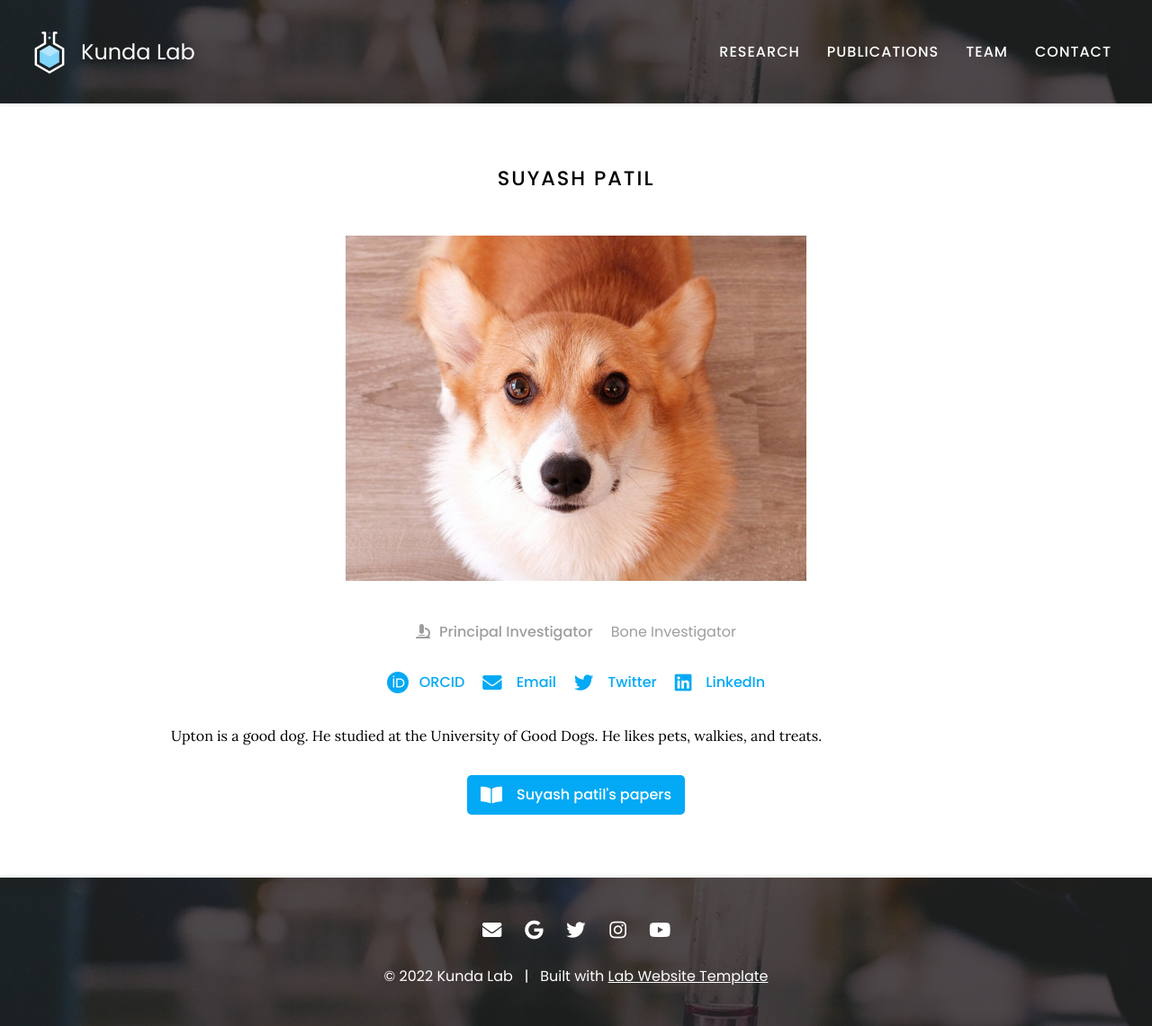
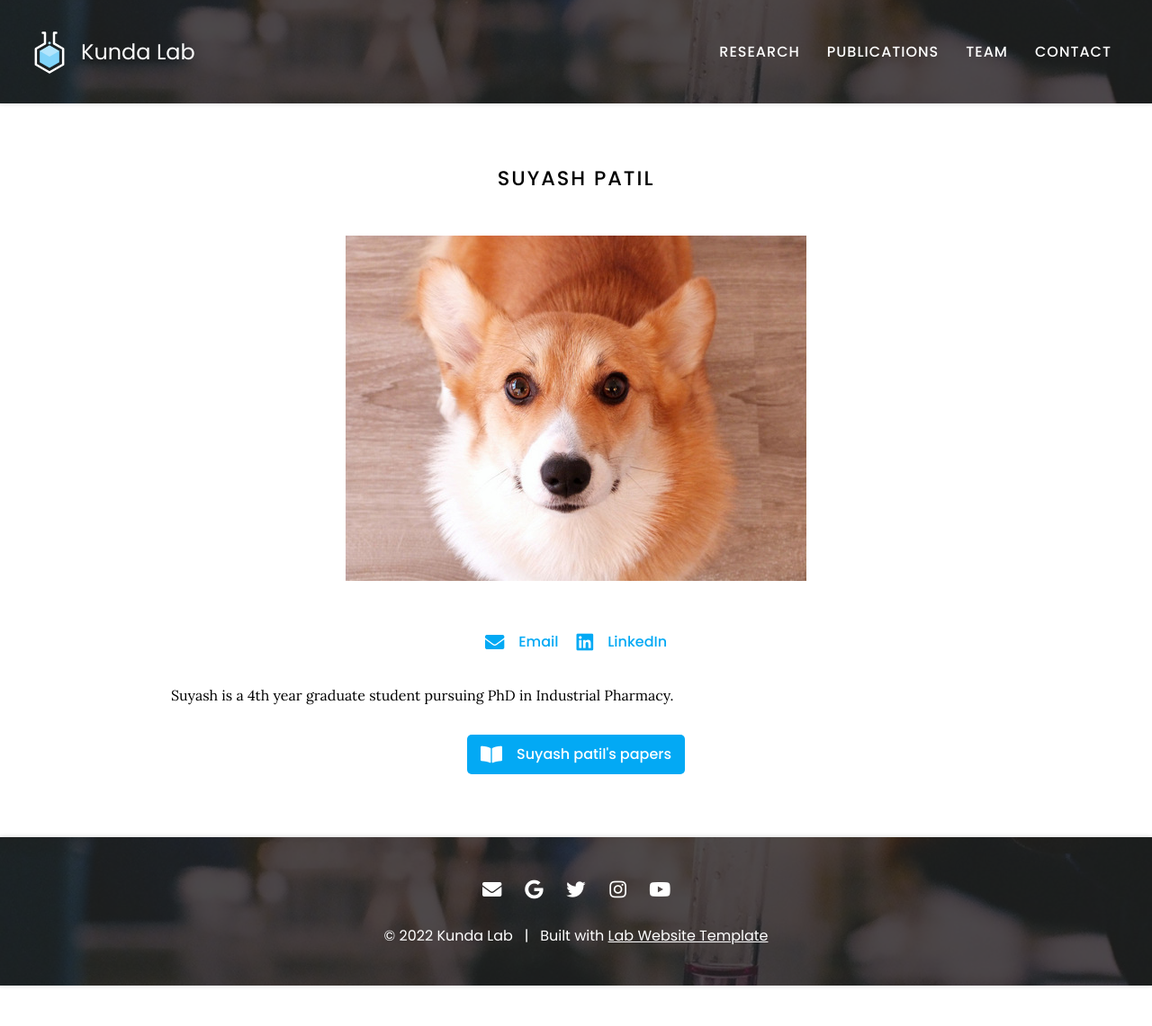
Before and after one commit to ardaram/kunda-lab, a Jekyll site: the page built from _members/Suyash Patil.md, in a window 1280 px wide. Shown: the whole page at 90% size. Built offline with Jekyll 4.4.1, drawn with Linux system fonts in a browser that asks for light colours; nearby versions of some CDN libraries; after the commit the page ends 1096 px from its top, so only the background shows below that.

Commit message:
Update Suyash Patil.md

```diff
--- a/_members/Suyash Patil.md
+++ b/_members/Suyash Patil.md
@@ -1,19 +1,12 @@
 ---
-name: Upton O. Goode
+name: Suyash Patil
 image: images/member.jpg
-description: Bone Investigator
-role: pi
-aliases:
-  - U. Goode
-  - U. O. Goode
-  - U Goode
+description: Graduate student
+role:
+
 links:
-  orcid: 0000-0001-8713-9213
-  email: upton@ogoode.com
-  twitter: uptonogoode
-  linkedin: https://linkedin/com/amishas157
+  email: suyash.patil19@my.stjohns.edu
+  linkedin: https://www.linkedin.com/in/suyash-patil-a61556115
 ---
 
-Upton is a good dog.
-He studied at the University of Good Dogs.
-He likes pets, walkies, and treats.
+Suyash is a 4th year graduate student pursuing PhD in Industrial Pharmacy.
```
